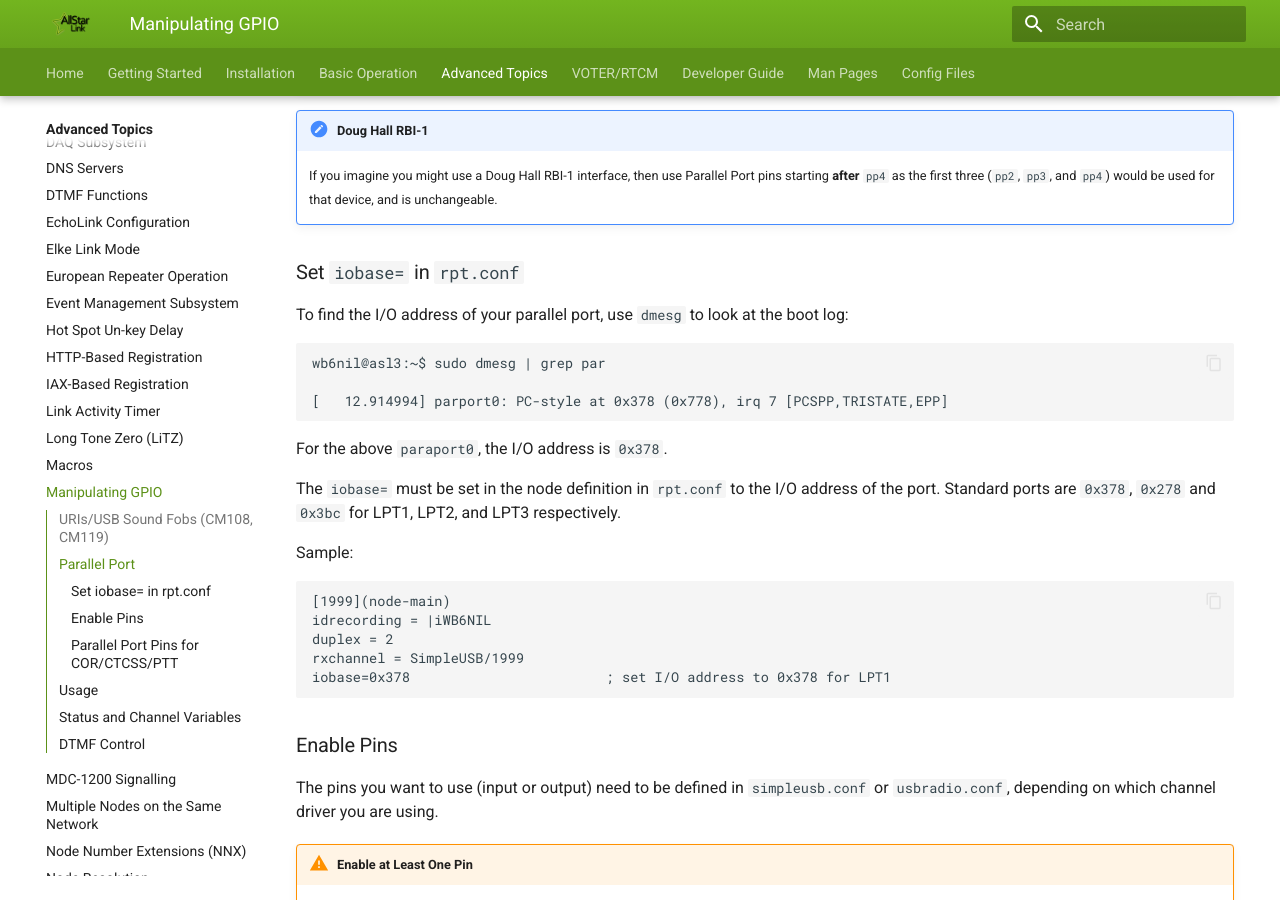
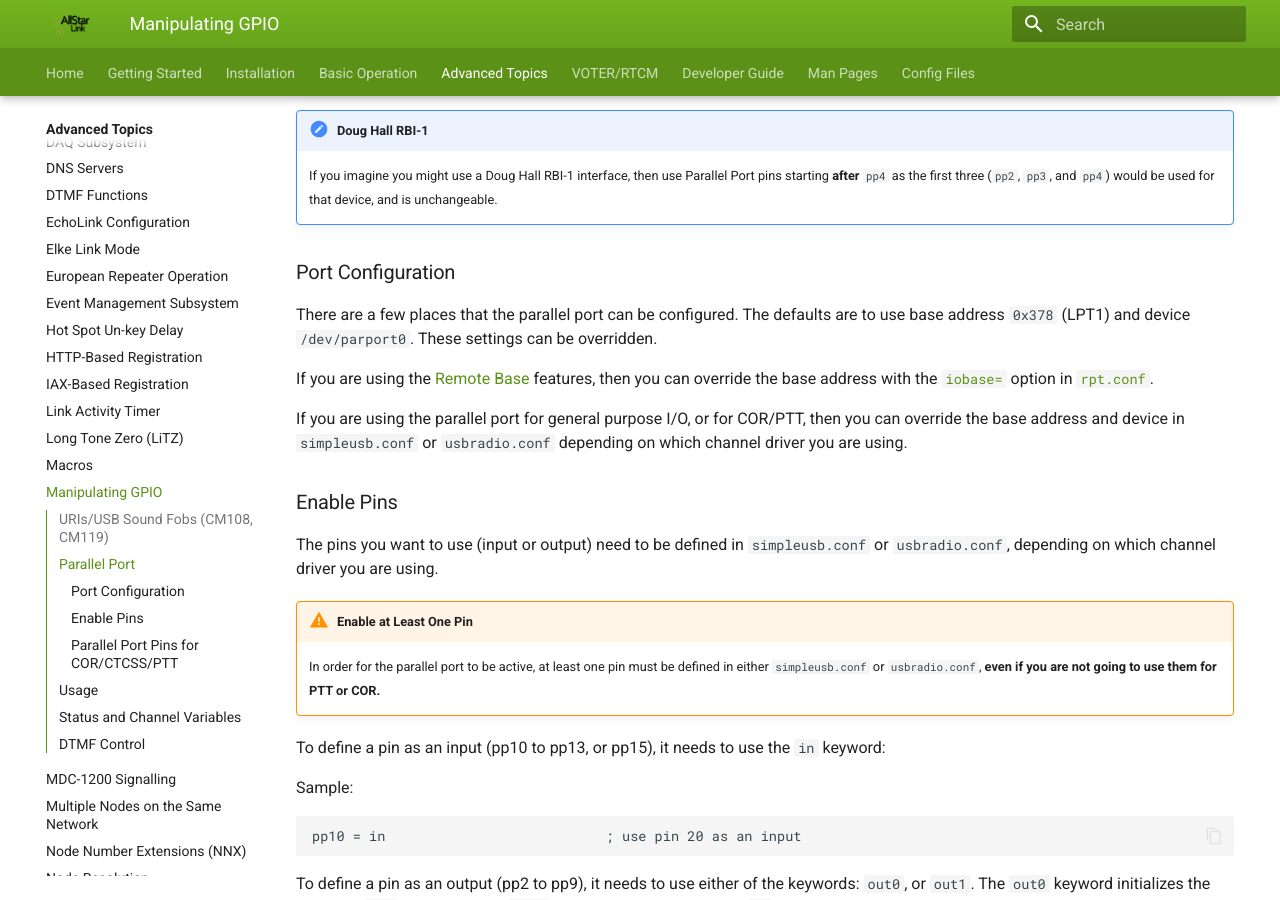
Before and after one commit to AllStarLink/ASL3-Manual, an MkDocs documentation site: the page built from docs/adv-topics/gpio.md, in a window 1280 px wide and 900 px high, scrolled down 1085 px. Built offline with MkDocs 1.6.1 and Material for MkDocs 9.7.7, drawn with Linux system fonts in a browser that asks for light colours.

Commit message:
Move iobase to rpt.conf. Revise GPIO page regarding parallel port config. (#193)

````diff
--- a/docs/adv-topics/gpio.md
+++ b/docs/adv-topics/gpio.md
@@ -28,28 +28,12 @@ Parallel port pins 2-9 can be used for outputs, and pins 10-13 and 15 can be use
 !!! note "Doug Hall RBI-1"
     If you imagine you might use a Doug Hall RBI-1 interface, then use Parallel Port pins starting **after** `pp4` as the first three (`pp2`, `pp3`, and `pp4`) would be used for that device, and is unchangeable.
 
-### Set `iobase=` in `rpt.conf`
-To find the I/O address of your parallel port, use `dmesg` to look at the boot log:
+### Port Configuration
+There are a few places that the parallel port can be configured. The defaults are to use base address `0x378` (LPT1) and device `/dev/parport0`. These settings can be overridden.
 
-```
-wb6nil@asl3:~$ sudo dmesg | grep par
+If you are using the [Remote Base](./remotebase.md) features, then you can override the base address with the [`iobase=`](../config/rpt_conf.md#iobase) option in [`rpt.conf`](../config/rpt_conf.md).
 
-[   12.914994] parport0: PC-style at 0x378 (0x778), irq 7 [PCSPP,TRISTATE,EPP]
-```
-
-For the above `paraport0`, the I/O address is `0x378`.
-
-The `iobase=` must be set in the node definition in `rpt.conf` to the I/O address of the port. Standard ports are `0x378`, `0x278` and `0x3bc` for LPT1, LPT2, and LPT3 respectively.
-
-Sample:
-
-```
-[1999](node-main)
-idrecording = |iWB6NIL
-duplex = 2
-rxchannel = SimpleUSB/1999
-iobase=0x378                        ; set I/O address to 0x378 for LPT1
-```
+If you are using the parallel port for general purpose I/O, or for COR/PTT, then you can override the base address and device in `simpleusb.conf` or `usbradio.conf` depending on which channel driver you are using.
 
 ### Enable Pins
 The pins you want to use (input or output) need to be defined in `simpleusb.conf` or `usbradio.conf`, depending on which channel driver you are using.
````
Also changed, not shown: docs/config/rpt_conf.md (+19 -0 lines).
